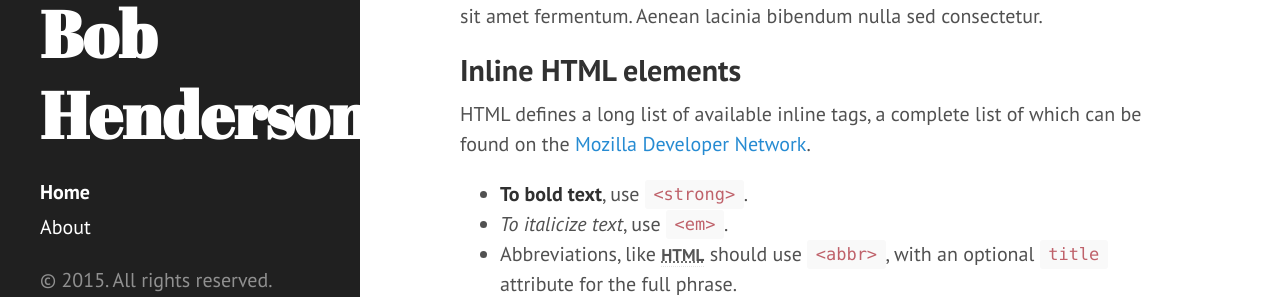
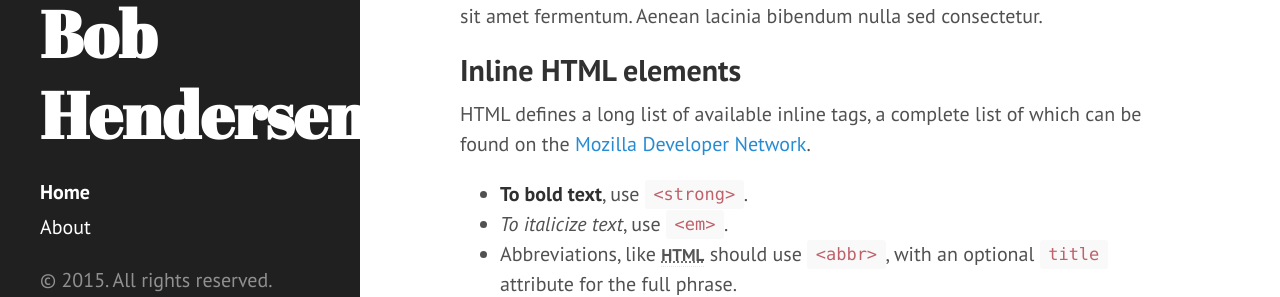
Before and after one commit to onenerdyguy/onenerdyguy.github.io, a Jekyll site: the page built from index.html, in a window 1280 px wide. Shown: the part 565-862 px from the top of the page. Built offline with Jekyll 4.4.1, drawn with Linux system fonts in a browser that asks for light colours; Markdown is read by kramdown in place of the engine named in the settings; the list of posts is cut into pages by our own code.

Commit message:
Update _config.yml

```diff
--- a/_config.yml
+++ b/_config.yml
@@ -7,7 +7,7 @@ permalink:        pretty
 relative_permalinks: true
 
 # Setup
-title:            Bob Henderson
+title:            Bob Hendersen
 tagline:          'Tech, all the time.'
 description:
 url:              http://bobhenderson.org
```
